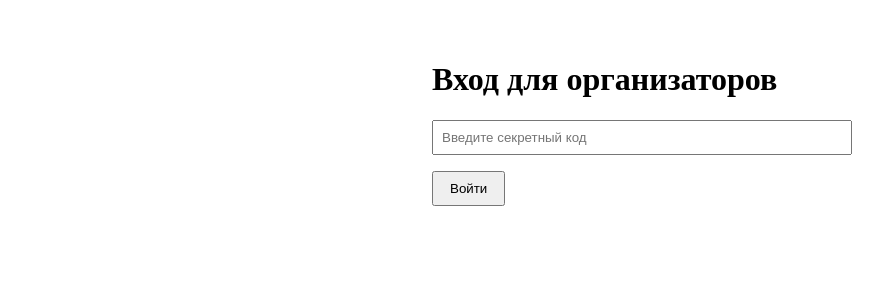
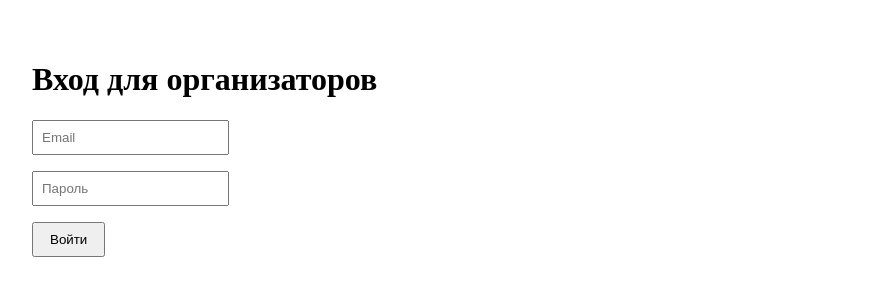
Before and after one commit to klivadenko33/tennis-front, a Next.js app: page /login in a window 1280 px wide. Shown: the top 300 px of the page, without its empty margins (8-891 px from the left). Built offline with nearby package versions, Linux system fonts and the light colour scheme.

Commit message:
Update login.js

```diff
--- a/pages/login.js
+++ b/pages/login.js
@@ -1,33 +1,49 @@
 // pages/login.js
 import { useState } from 'react';
+import axios from 'axios';
 import { useRouter } from 'next/router';
 
-export default function LoginPage() {
-  const [code, setCode] = useState('');
+const API_URL = 'https://directus-4fzx.onrender.com';
+
+export default function Login() {
+  const [email, setEmail] = useState('');
+  const [password, setPassword] = useState('');
   const router = useRouter();
 
-  const handleLogin = () => {
-    if (code === 'tennis2025') {
-      localStorage.setItem('admin_token', 'ok');
+  const handleSubmit = async (e) => {
+    e.preventDefault();
+    try {
+      const res = await axios.post(`${API_URL}/auth/login`, { email, password });
+      const token = res.data.data.access_token;
+      localStorage.setItem('directus_token', token);
       router.push('/dashboard');
-    } else {
-      alert('Неверный код!');
+    } catch (error) {
+      alert('Ошибка авторизации: проверьте email и пароль');
     }
   };
 
   return (
-    <div style={{ padding: '2rem', maxWidth: 400, margin: 'auto' }}>
+    <div style={{ padding: '2rem' }}>
       <h1>Вход для организаторов</h1>
-      <input
-        type="text"
-        placeholder="Введите секретный код"
-        value={code}
-        onChange={(e) => setCode(e.target.value)}
-        style={{ padding: '0.5rem', width: '100%', marginBottom: '1rem' }}
-      />
-      <button onClick={handleLogin} style={{ padding: '0.5rem 1rem' }}>
-        Войти
-      </button>
+      <form onSubmit={handleSubmit}>
+        <input
+          type="email"
+          placeholder="Email"
+          value={email}
+          onChange={e => setEmail(e.target.value)}
+          required
+          style={{ display: 'block', marginBottom: '1rem', padding: '0.5rem' }}
+        />
+        <input
+          type="password"
+          placeholder="Пароль"
+          value={password}
+          onChange={e => setPassword(e.target.value)}
+          required
+          style={{ display: 'block', marginBottom: '1rem', padding: '0.5rem' }}
+        />
+        <button type="submit" style={{ padding: '0.5rem 1rem' }}>Войти</button>
+      </form>
     </div>
   );
 }
```
